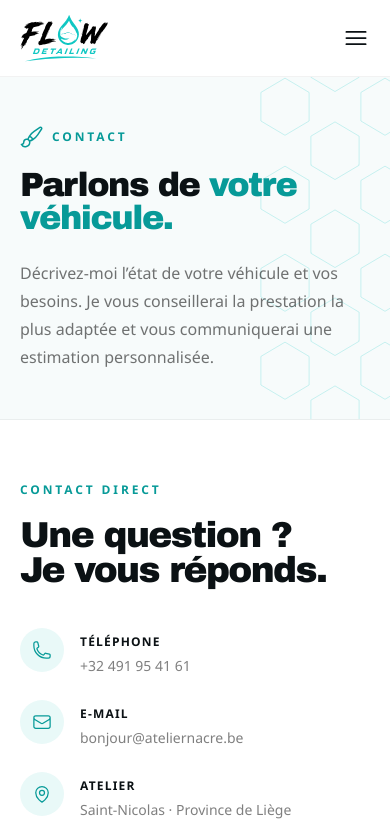
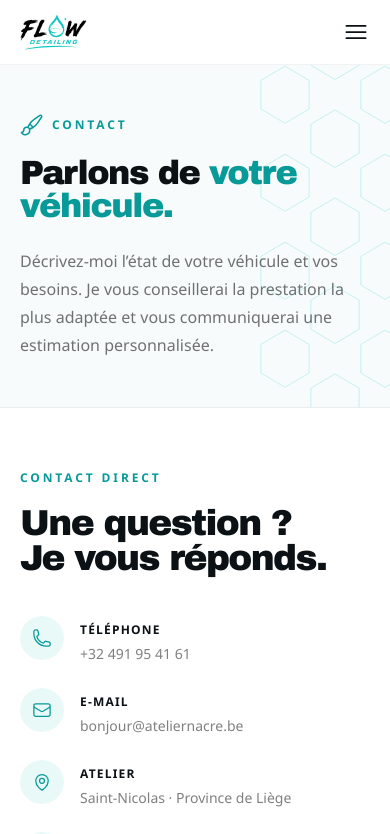
Before and after one commit to ovo-thom/auto-detailing, a Next.js app: page /contact in a window 390 px wide. Shown: the top 834 px of the page. Built offline with nearby package versions, Linux system fonts and the light colour scheme.

Commit message:
feat(home): refine responsive header, hero spacing and desktop container width

```diff
--- a/app/globals.css
+++ b/app/globals.css
@@ -16,7 +16,7 @@ body {
   color: #fff;
 }
 .container-site {
-  @apply mx-auto w-full max-w-[1240px] px-5 sm:px-8 lg:px-10;
+  @apply mx-auto w-full max-w-[1440px] px-5 sm:px-8 lg:px-10;
 }
 .section-pad {
   @apply py-14 md:py-16 lg:py-24;
--- a/app/page.tsx
+++ b/app/page.tsx
@@ -9,7 +9,7 @@ export default function Home() {
   return (
     <>
       <section className="container-site py-6">
-        <div className="relative min-h-[650px] overflow-hidden rounded-[2.5rem] bg-ink">
+        <div className="relative min-h-[560px] overflow-hidden rounded-[2.5rem] bg-ink md:min-h-[620px] lg:min-h-[650px]">
           <img
             src={img.hero}
             alt="Detailing d'un intérieur automobile"
@@ -17,11 +17,11 @@ export default function Home() {
           />
           <div className="absolute inset-0 bg-gradient-to-r from-black/85 via-black/35 to-transparent" />
           <div className="hex-bg absolute right-0 top-0 h-full w-1/3" />
-          <div className="relative flex min-h-[650px] max-w-3xl flex-col justify-center px-7 py-20 text-white md:px-16">
+          <div className="relative flex min-h-[560px] max-w-3xl flex-col justify-center px-7 py-14 text-white md:min-h-[620px] md:px-12 md:py-16 lg:min-h-[650px] lg:px-16 lg:py-20">
             <p className="mb-6 text-xs font-bold uppercase tracking-[.26em] text-aqua">
               Detailing intérieur · Liège
             </p>
-            <h1 className="display text-5xl sm:text-7xl lg:text-[88px]">
+            <h1 className="display text-5xl md:text-6xl lg:text-[88px]">
               Votre intérieur.
               <br />
               <span className="text-aqua">Comme neuf.</span>
--- a/components/layout/Header.tsx
+++ b/components/layout/Header.tsx
@@ -11,14 +11,14 @@ export default function Header() {
   const [open, setOpen] = useState(false);
   return (
     <header className="sticky top-0 z-50 border-b border-black/5 bg-white/90 backdrop-blur-xl">
-      <div className="container-site flex h-[76px] items-center justify-between">
+      <div className="container-site flex h-[64px] items-center justify-between md:h-[72px] lg:h-[76px]">
         <Link href="/" className="flex items-center gap-3">
           <Image
             src="/images/flow-detailing-navbar-black.svg"
             alt="Flow Detailing"
             width={160}
             height={48}
-            className="h-12 w-auto"
+            className="h-9 w-auto md:h-11 lg:h-12"
             priority
           />
         </Link>
```
